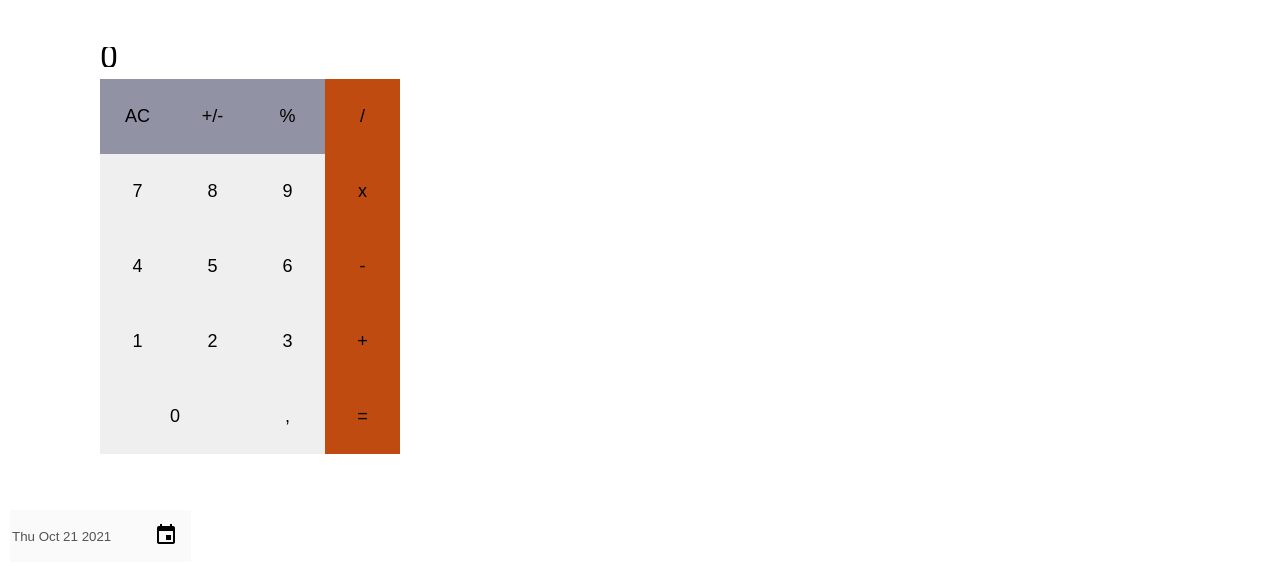
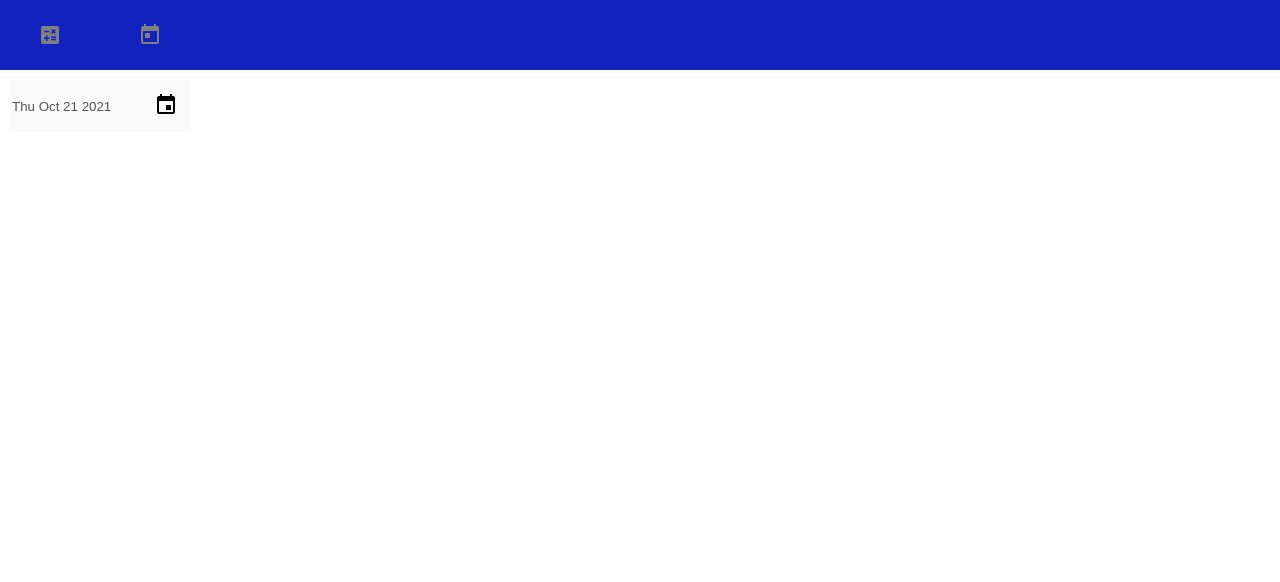
Before and after one commit to armansargsyan/finConstruct, an Angular app: page /calendar in a window 1280 px wide. Before the commit this address led to /. Shown: the top 582 px of the page. Built offline with nearby package versions, Linux system fonts and the light colour scheme.

Commit message:
'navbar'

```diff
--- a/src/app/app-routing.module.ts
+++ b/src/app/app-routing.module.ts
@@ -1,7 +1,16 @@
 import { NgModule } from '@angular/core';
 import { RouterModule, Routes } from '@angular/router';
+import {CalculatorComponent} from "./calculator/calculator.component";
+import {CalendarInputComponent} from "./calendar/components/calendarInput/calendarInput.component";
 
-const routes: Routes = [];
+const routes: Routes = [
+  {
+    path: 'calculator', component: CalculatorComponent
+  },
+  {
+    path: 'calendar', component: CalendarInputComponent
+  }
+];
 
 @NgModule({
   imports: [RouterModule.forRoot(routes)],
--- a/src/app/app.component.css
+++ b/src/app/app.component.css
@@ -0,0 +1,20 @@
+nav{
+  display: flex;
+  height: 70px;
+  background-color: #1122bf;
+  align-items: center;
+}
+a{
+  display: block;
+  width: 100px;
+  color: grey;
+  text-align: center;
+  text-decoration: none;
+}
+a:visited{
+  text-decoration: none;
+}
+nav > a.active{
+  box-shadow: 1px 0 0 0 black;
+  background-color: yellow;
+}
--- a/src/app/app.component.html
+++ b/src/app/app.component.html
@@ -1,2 +1,5 @@
-<app-calculator></app-calculator>
-<app-calendar-input></app-calendar-input>
+<nav>
+  <a href="/calculator" class="material-icons">calculate</a>
+  <a href="/calendar" class="material-icons">today</a>
+</nav>
+<router-outlet></router-outlet>
--- a/src/app/calendar/date.service.ts
+++ b/src/app/calendar/date.service.ts
@@ -24,7 +24,7 @@ export class DateService {
     return resultDayOfWeek >= 0 ? resultDayOfWeek : 7 + resultDayOfWeek;
   }
 
-  public getMonthDaysMatrix(day: Date, pageShift: number = 0): number[][]{
+  public getMonthDaysMatrix(day: Date): number[][]{
     let resultMatrix: number[][] = [];
     let lastDay: Date = this.getLastDayOfMonth(day);
     let daysCount: number = this.getDaysCount(lastDay);
@@ -46,7 +46,7 @@ export class DateService {
     return resultMatrix;
   }
 
-  public getYearMatrix(year: number, column: number = 4, row: number = 4, pageShift: number = 0): number[][]{
+  public getYearMatrix(year: number, column: number = 4, row: number = 4): number[][]{
     let resultMatrix: number[][] = [];
     let currentYear = year - column;
     for (let i = 0; i < row; i++){
```
